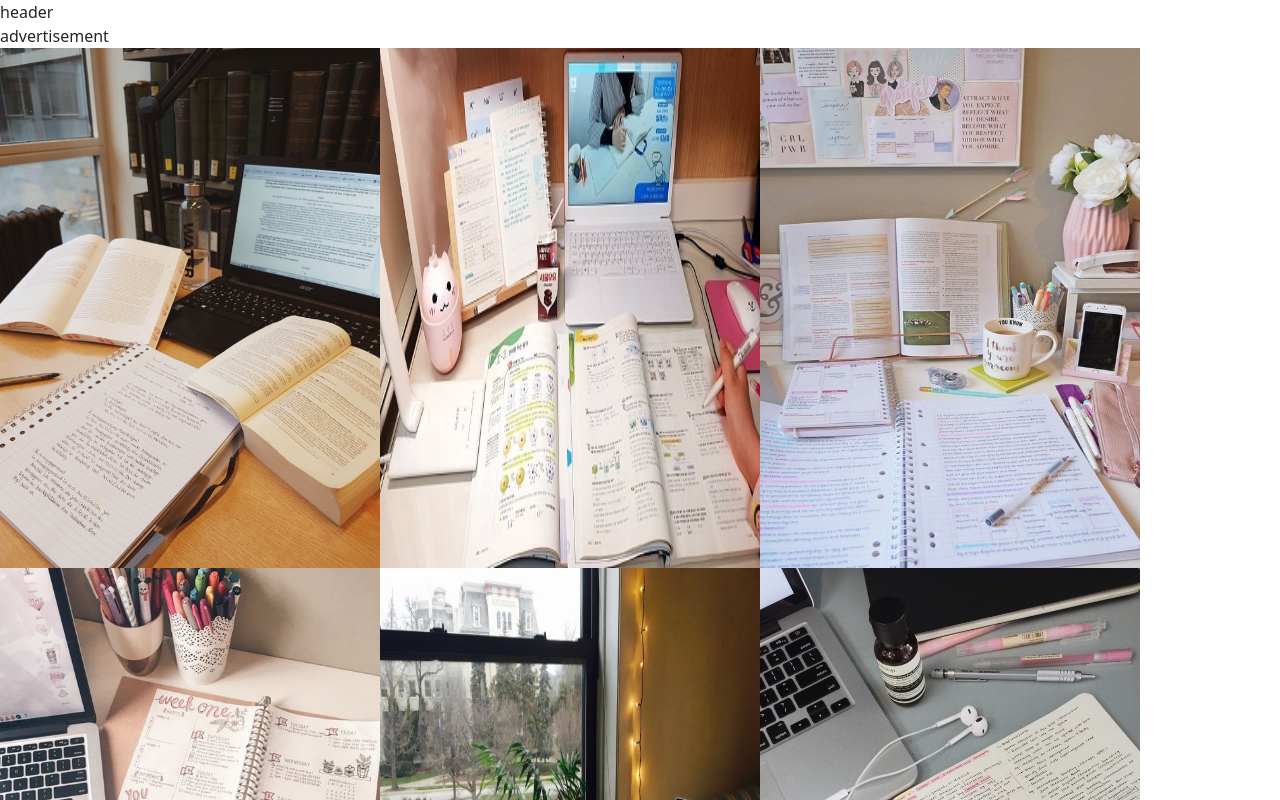
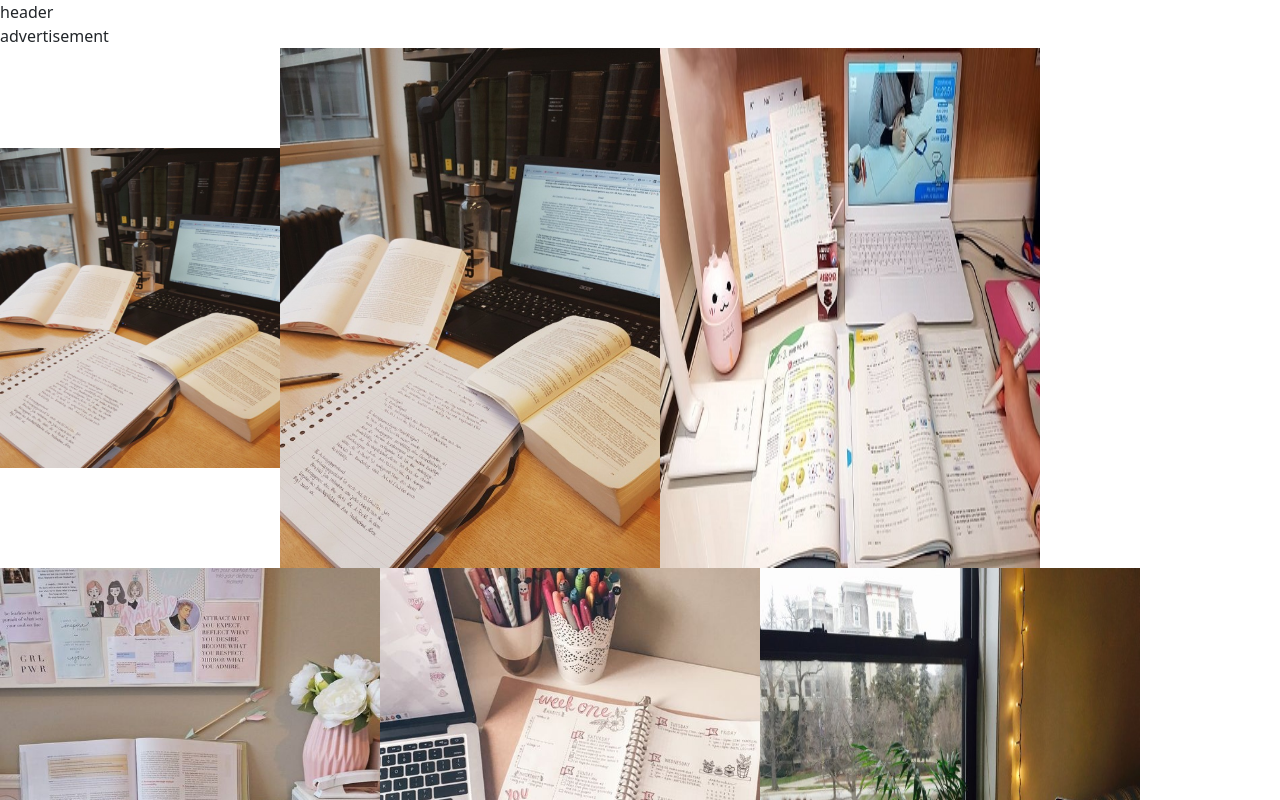
Before and after one commit to han-byul-yang/Next_Practice, a Next.js app: page /advertisement in a window 1280 px wide. Shown: the top 800 px of the page. Built offline with nearby package versions, Linux system fonts and the light colour scheme.

Commit message:
Feat: blur placeholder setting in image

```diff
--- a/pages/advertisement/index.tsx
+++ b/pages/advertisement/index.tsx
@@ -3,6 +3,8 @@ import Image from 'next/image'
 import { Fragment, ReactElement } from 'react'
 
 import Header from '../../components/Header'
+
+import firstImg from '../../public/1.jpg'
 
 const Advertisement = () => {
   return (
@@ -12,6 +14,7 @@ const Advertisement = () => {
         <meta name='description' content='advertisement description' />
       </Head>
       <div>advertisement</div>
+      <Image src={firstImg} alt='1-img' placeholder='blur' width='280' height='320' />
       {[1, 2, 3, 4, 5, 6].map((img) => {
         return (
           <Fragment key={img}>
```
